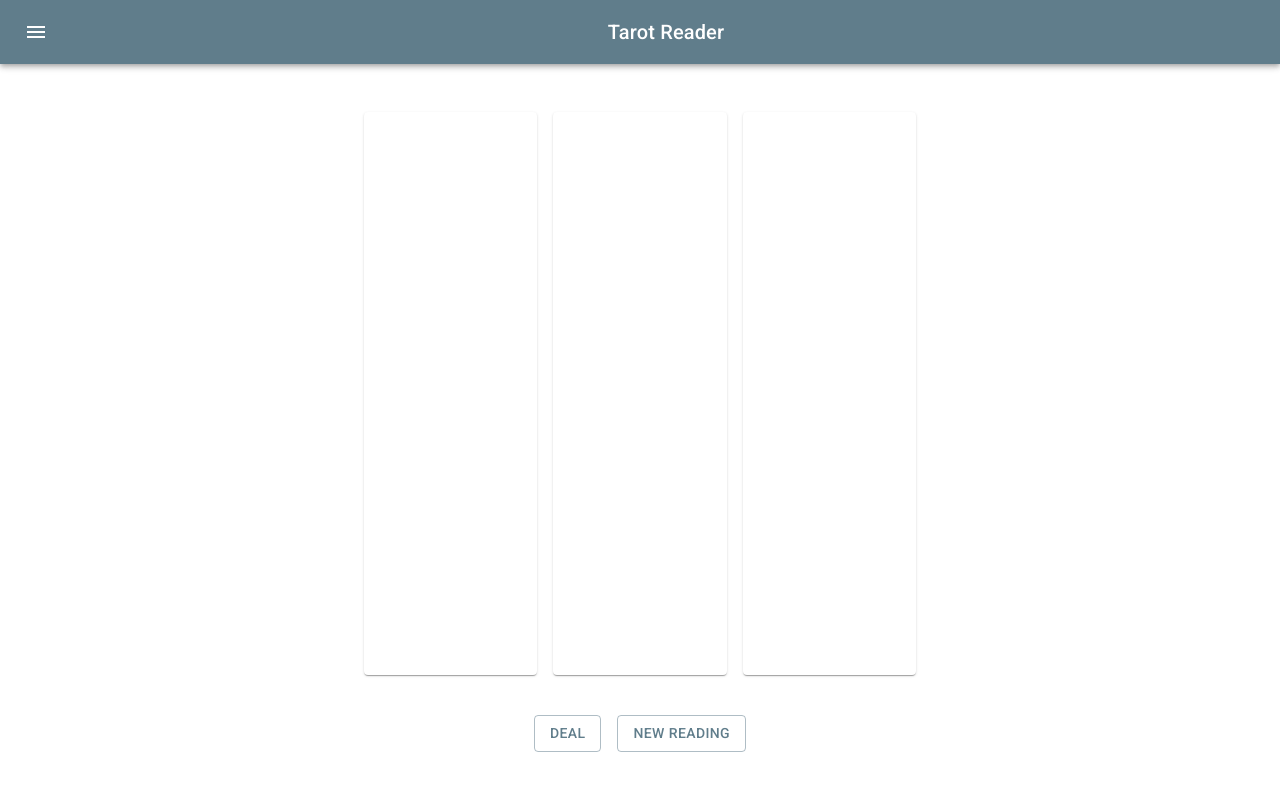
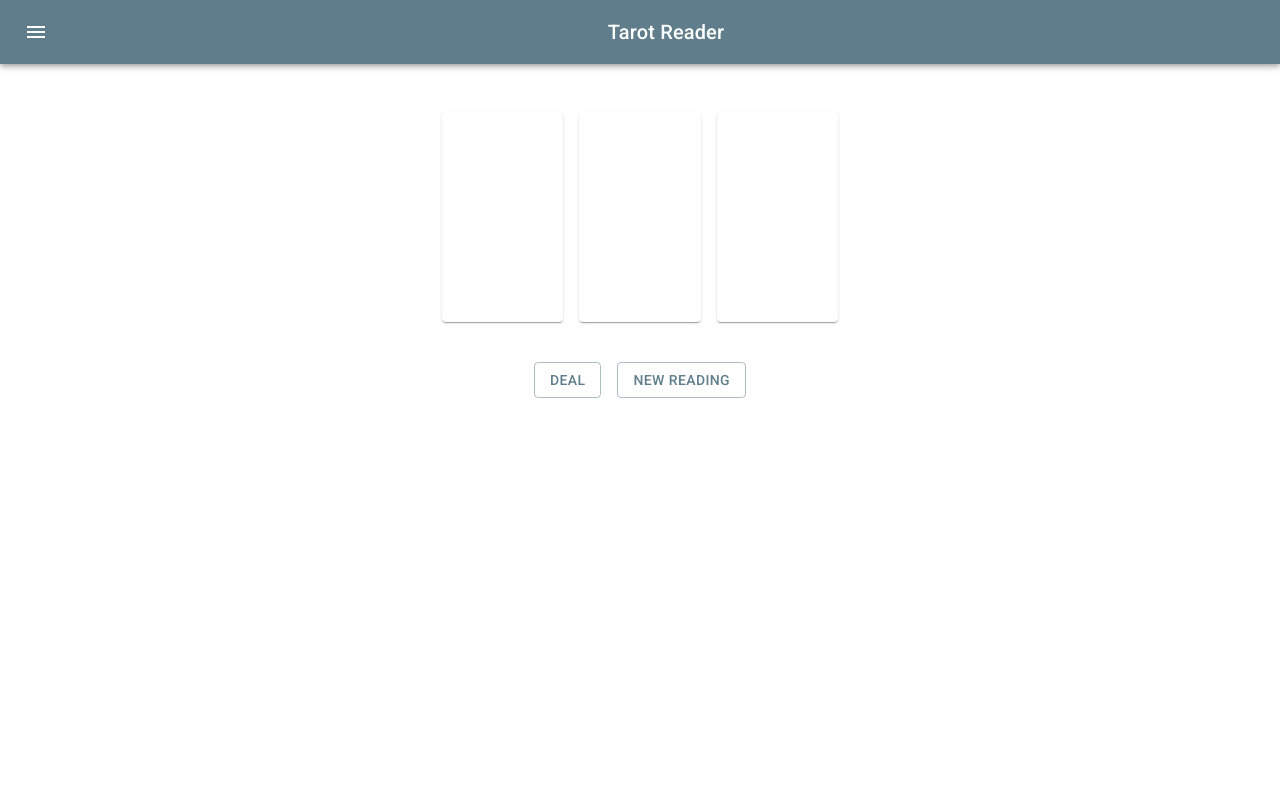
Before and after one commit to shantibetts/tarot-reader, a React (Create React App) app: page /threeCardBasic in a window 1280 px wide. Shown: the top 790 px of the page. Built offline with nearby package versions, Linux system fonts and the light colour scheme; no server answers.

Commit message:
Created transparent image to use a blank card, and added it to empty card spots. Solves the aspect ratio and lack of children issues

```diff
--- a/src/Components/TarotCard.js
+++ b/src/Components/TarotCard.js
@@ -3,12 +3,18 @@ import CardContent from '@mui/material/CardMedia'
 import CardActionArea from '@mui/material/CardActionArea'
 import CardMedia from '@mui/material/CardMedia'
 import Grid from '@mui/material/Grid'
+import emptyCard from '../Images/emptyCard.png'
 
 const TarotCard = (props) => {
 	if (props.card.name !== 'emptyCard') {
 		return (
 			<Grid item xs={props.span}>
-				<Card sx={{ width: props.width, height: props.height }}>
+				<Card
+					sx={{
+						minWidth: props.width,
+						minHeight: props.height
+					}}
+				>
 					<CardActionArea onClick={() => props.handleDescription(props.card)}>
 						<CardMedia
 							component="img"
@@ -25,9 +31,16 @@ const TarotCard = (props) => {
 				<Card>
 					<CardActionArea
 						onClick={() => props.handleDescription(props.card)}
-						sx={{ width: props.width, height: props.height }}
+						sx={{
+							minWidth: props.width,
+							minHeight: props.height
+						}}
 					>
-						<CardContent />
+						<CardMedia
+							component="img"
+							image={emptyCard}
+							alt={props.card.name}
+						/>
 					</CardActionArea>
 				</Card>
 			</Grid>
--- a/src/Components/ThreeCardBasic.js
+++ b/src/Components/ThreeCardBasic.js
@@ -63,8 +63,8 @@ const ThreeCardBasic = (props) => {
 			key={card.name_short}
 			card={card}
 			span={4}
-			width={'25vw'}
-			height={'44vw'}
+			width={88.7}
+			height={154}
 			handleDescription={handleDescription}
 		/>
 	))
@@ -84,7 +84,7 @@ const ThreeCardBasic = (props) => {
 	return (
 		<React.Fragment>
 			<CssBaseline />
-			<Container maxWidth="sm">
+			<Container maxWidth="xs">
 				<Grid container spacing={2} sx={{ my: 4 }}>
 					{cardsDisplay}
 				</Grid>
--- a/src/index.js
+++ b/src/index.js
@@ -20,7 +20,7 @@ root.render(
 	<React.StrictMode>
 		<ThemeProvider theme={theme}>
 			<BrowserRouter>
-				<App />
+				<App sx={{ minWidth: '330px' }} />
 			</BrowserRouter>
 		</ThemeProvider>
 	</React.StrictMode>
```
Also changed, not shown: src/Images/emptyCard.png (added), 1 other file (tests, documents, lock files or other folders).
